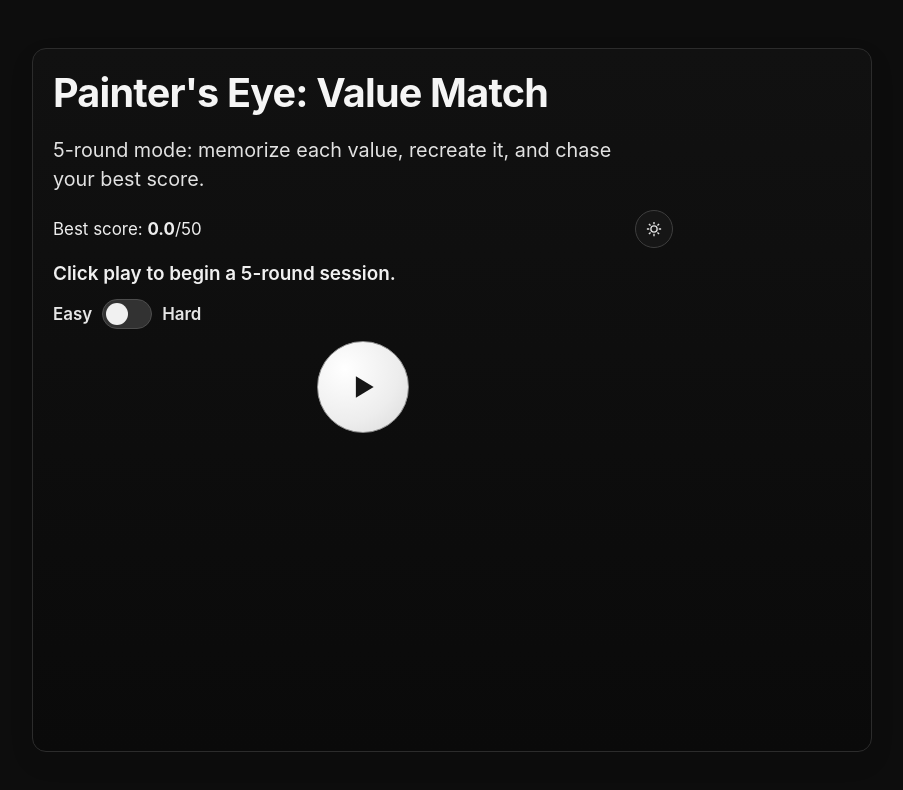
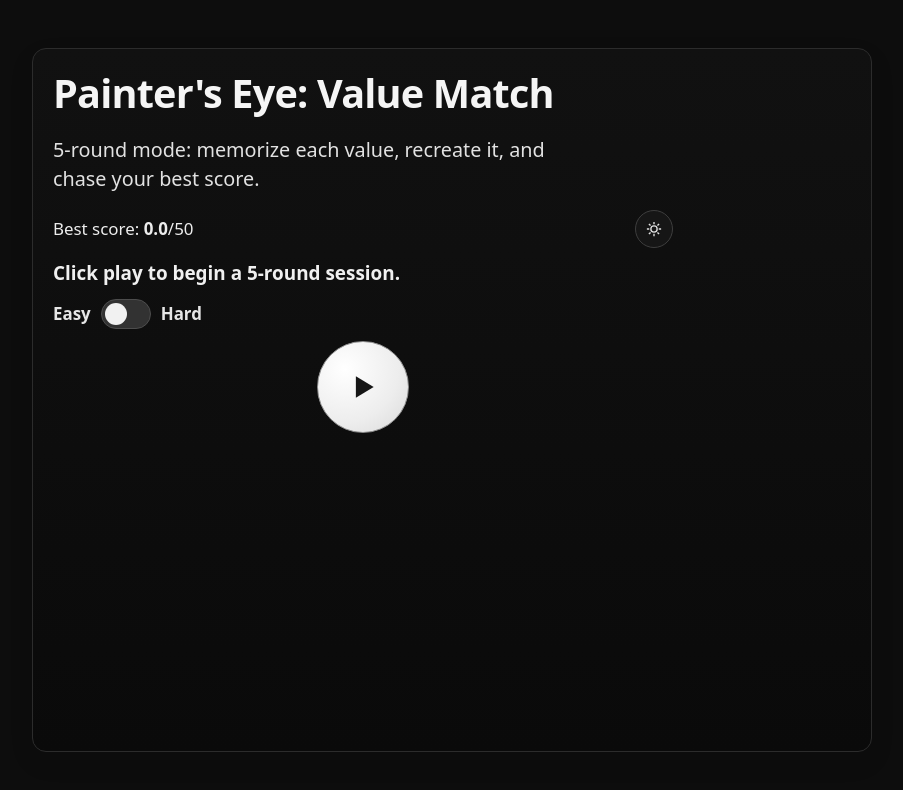
Before and after one commit to aaronzha9779/paintersEye, a React (Vite) app: page / in a window 1280 px wide. Shown: the top 790 px of the page, without its empty margins (188-1091 px from the left). Built offline with nearby package versions, Linux system fonts and the light colour scheme; the HTML template or start-up script is replaced by a standard one.

Commit message:
changed font

```diff
--- a/src/index.css
+++ b/src/index.css
@@ -1,7 +1,7 @@
 @import url("https://fonts.googleapis.com/css2?family=Orbitron:wght@400;500;600;700&display=swap");
 
 :root {
-  font-family: Inter, system-ui, -apple-system, Roboto, Helvetica, Arial, sans-serif;
+  font-family: Suisse Intl S Alt, system-ui, -apple-system, Roboto, Helvetica, Arial, sans-serif;
   line-height: 1.45;
   font-weight: 400;
   font-size: 18px;
```
Also changed, not shown: 1 other file (tests, documents, lock files or other folders).
